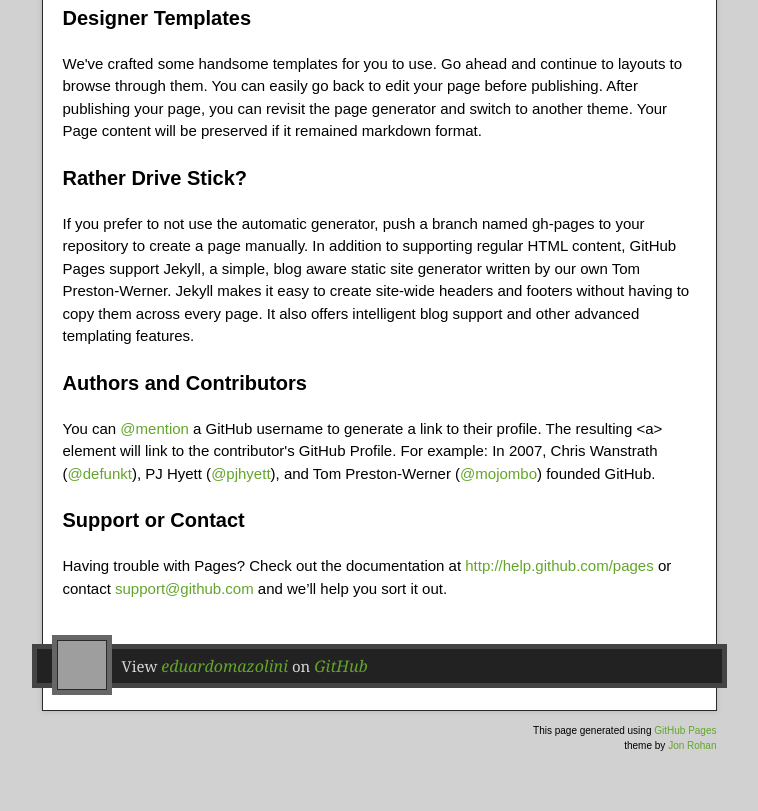
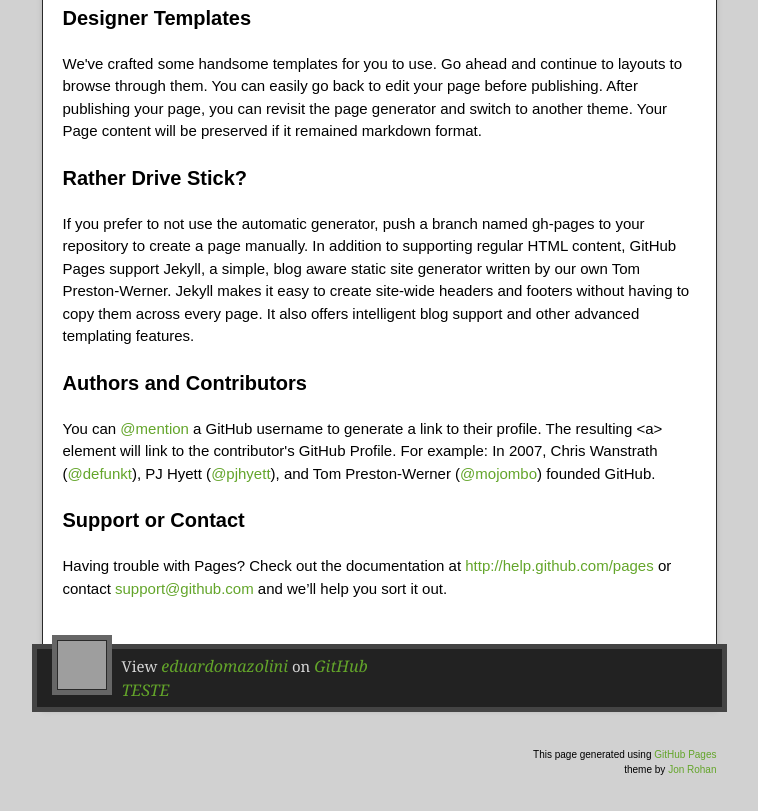
Before and after one commit to eduardomazolini/eduardomazolini.github.io, a plain HTML site: page index.html in a window 1280 px wide. Shown: the part 577-1388 px from the top of the page, without its empty margins (261-1019 px from the left). Drawn offline with nearby package versions, Linux system fonts and the light colour scheme; grey boxes are pictures that could not be loaded.

Commit message:
teste intent

```diff
--- a/index.html
+++ b/index.html
@@ -72,7 +72,7 @@ $ git checkout gh-pages
       <div class="owner">
 
       <p><a href="https://github.com/eduardomazolini" class="avatar"><img src="https://2.gravatar.com/avatar/c5a4f9812452e3e46139407a35de2164?d=https%3A%2F%2Fidenticons.github.com%2Fa0f24c53c021f53fd0751056117d2829.png&amp;r=x&amp;s=60" width="48" height="48"/></a>View <a href="https://github.com/eduardomazolini">eduardomazolini</a> on <a href="https://www.github.com">GitHub</a></p>
-
+        <p><a href="intent://vnd.android.cursor.dir/raw_contact#Intent;action=android.intent.action.INSERT;S.email=eduardo.mazolini@gmail.com;S.phone=+55 (19) 9 9191-2705end;">TESTE</a></p>
       </div>
       <div class="creds">
         <small>This page generated using <a href="http://pages.github.com/">GitHub Pages</a><br/>theme by <a href="https://twitter.com/jonrohan/">Jon Rohan</a></small>
```
